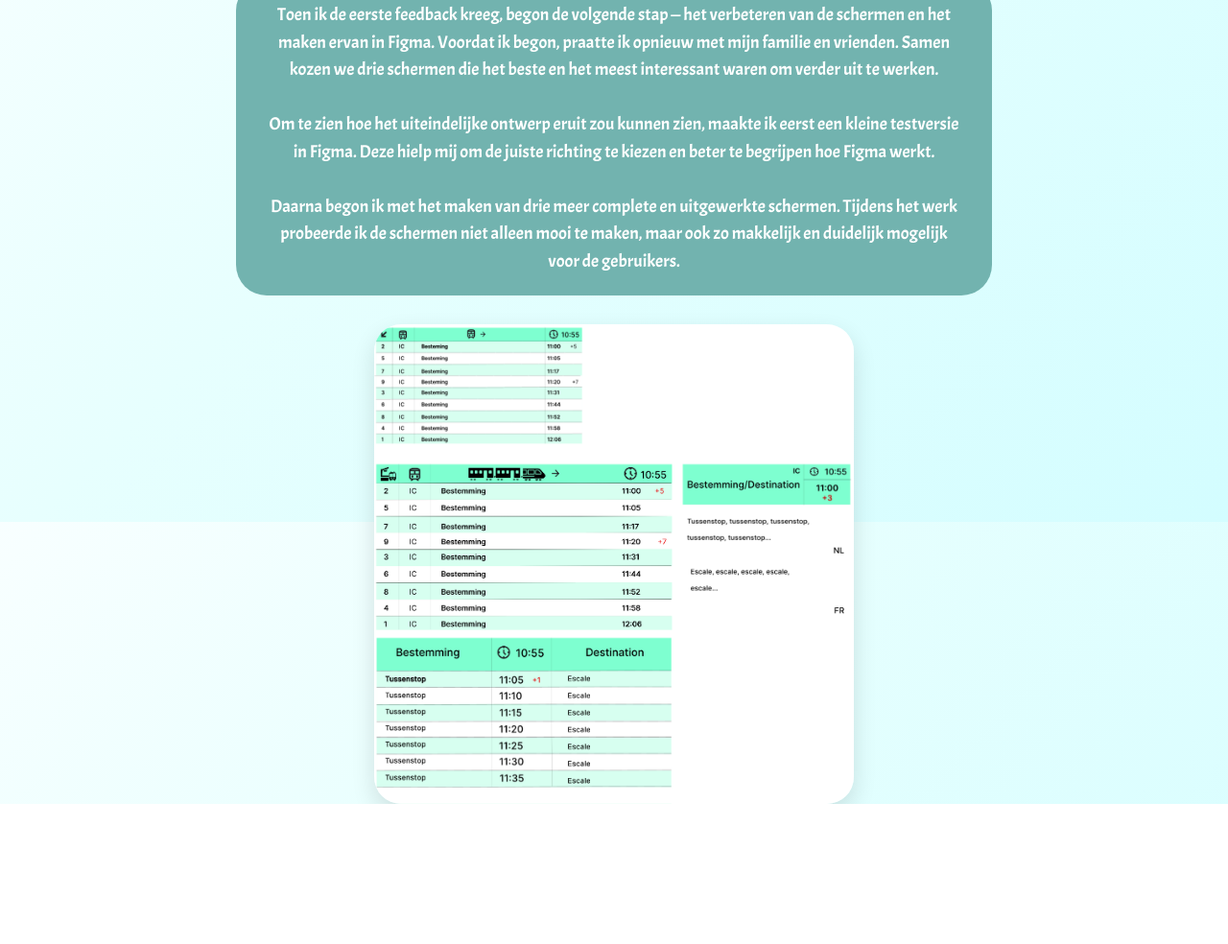
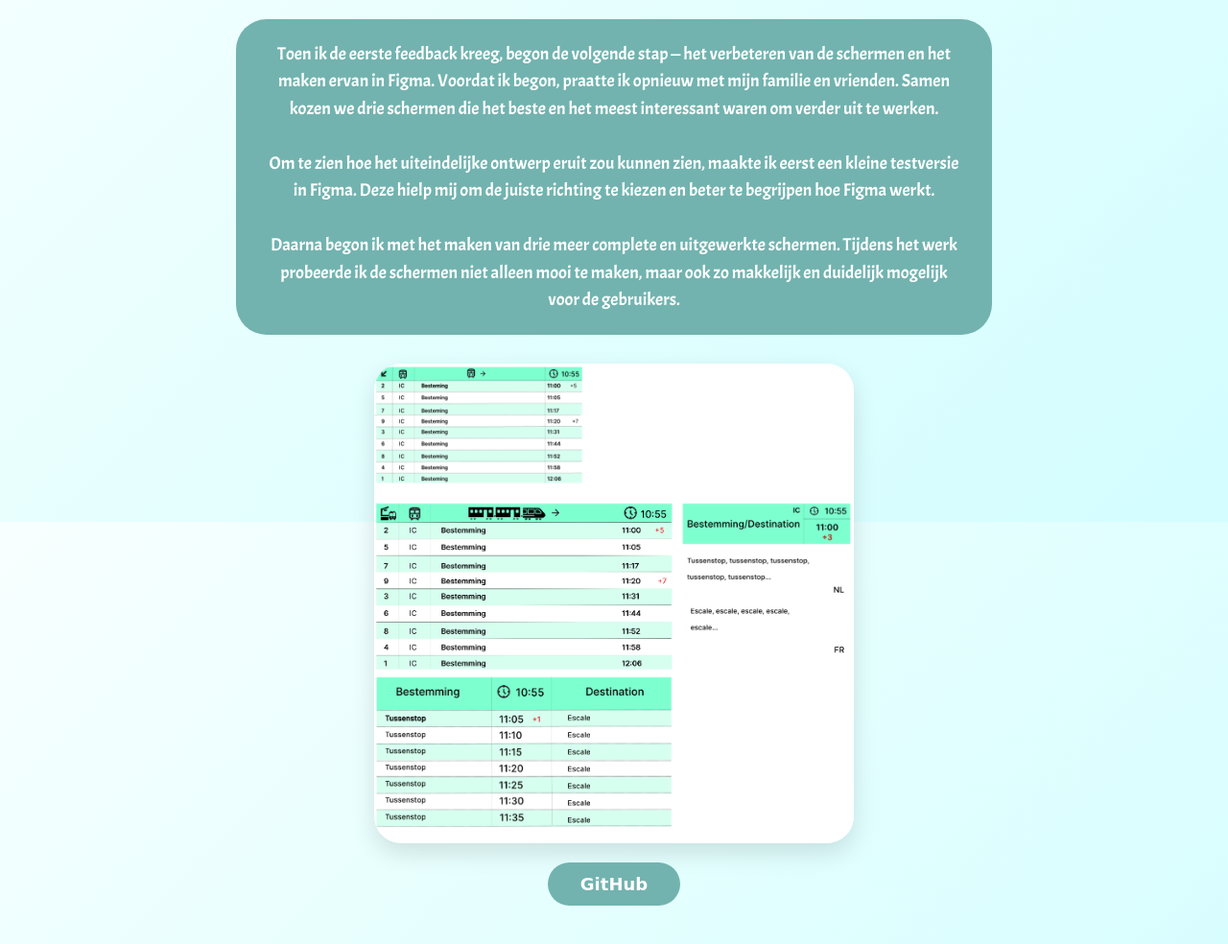
Before and after one commit to OleksandraZharinova/Projectdocumentatie_ZharinovaO, a website: page week3.html in a window 1280 px wide. Shown: the part 256-1240 px from the top of the page at 96% size. Before the commit the page ends 1094 px from the top, so only its background shows below. Drawn offline with Linux system fonts and the light colour scheme; a web font is replaced by a local one.

Commit message:
week3.html

```diff
--- a/week3.html
+++ b/week3.html
@@ -5,7 +5,7 @@
   <meta name="viewport" content="width=device-width, initial-scale=1.0" />
   <title>Week 3</title>
 
-  <!-- Zelfde Google Fonts als Week 1 -->
+  <!-- Google Fonts -->
   <link href="https://fonts.googleapis.com/css2?family=Chelsea+Market&family=Acme&display=swap" rel="stylesheet">
 
   <style>
@@ -23,7 +23,6 @@
     }
 
     body {
-      background: transparent;
       min-height: 100vh;
       font-family: "Chelsea Market", cursive;
       padding: 40px;
@@ -50,7 +49,6 @@
       text-decoration: none;
       cursor: pointer;
       z-index: 2000;
-      font-family: "Chelsea Market", cursive;
       transition: transform 0.15s ease, background-color 0.2s ease;
     }
 
@@ -78,7 +76,6 @@
       letter-spacing: 0.12em;
       font-weight: 600;
       margin-bottom: 5px;
-      font-family: "Chelsea Market", cursive;
     }
 
     .page-wrapper {
@@ -93,12 +90,11 @@
       padding: 22px 60px;
       border-radius: 55px;
       display: inline-block;
-      margin: 0 0 24px 0;
+      margin-bottom: 24px;
       text-transform: uppercase;
       letter-spacing: 0.14em;
       font-size: clamp(2.6rem, 6vw, 3.8rem);
       font-weight: 600;
-      font-family: "Chelsea Market", cursive;
     }
 
     /* ===== TEKST ===== */
@@ -107,7 +103,6 @@
       padding: 22px 34px;
       border-radius: 32px;
       font-size: 1.15rem;
-      font-weight: 500;
       max-width: 720px;
       margin: 0 auto 30px auto;
       line-height: 1.55;
@@ -123,9 +118,6 @@
       border-radius: 28px;
       box-shadow: 0 10px 25px rgba(0,0,0,0.12);
       cursor: pointer;
-      position: relative;
-      z-index: 1;
-      transform-origin: center center;
       transition: transform 0.4s ease-in-out;
     }
 
@@ -133,25 +125,47 @@
       transform: translateY(-115px) scale(1.45);
     }
 
+    /* ===== GITHUB KNOP ===== */
+    .github-bottom {
+      margin-top: 20px;
+      padding-bottom: 40px;
+      display: flex;
+      justify-content: center;
+    }
+
+    .side-btn {
+      background-color: #72b3af;
+      color: white;
+      text-decoration: none;
+      font-size: 18px;
+      padding: 12px 34px;
+      border-radius: 30px;
+      font-weight: 600;
+      transition: transform 0.15s ease, background-color 0.2s ease;
+    }
+
+    .side-btn:hover {
+      background-color: #6aa8a4;
+      transform: scale(1.06);
+    }
+
+    .button-animate {
+      animation: clickBounce 0.15s ease;
+    }
+
     /* ===== RESPONSIVE ===== */
     @media (max-width: 768px) {
-      body {
-        padding: 24px;
-      }
-
-      .week-image {
-        width: 90%;
-      }
-
-      .week-title {
-        padding: 18px 40px;
-      }
-
+      body { padding: 24px; }
+      .week-image { width: 90%; }
+      .week-title { padding: 18px 40px; }
       .back-btn {
         top: 16px;
         left: 16px;
         font-size: 13px;
         padding: 7px 16px;
+      }
+      .github-bottom {
+        margin-top: 60px;
       }
     }
   </style>
@@ -189,32 +203,45 @@
 
   </div>
 
+  <!-- GITHUB KNOP -->
+  <div class="github-bottom">
+    <a
+      href="https://github.com/OleksandraZharinova/Projectdocumentatie_ZharinovaO.git"
+      class="side-btn"
+      target="_blank"
+      rel="noopener noreferrer"
+      id="githubBtn"
+    >
+      GitHub
+    </a>
+  </div>
+
   <script>
-    // Click-animatie voor de terugknop
+    // Terugknop animatie
     const backBtn = document.getElementById("backBtn");
     backBtn.addEventListener("click", () => {
       backBtn.classList.add("animate");
       setTimeout(() => backBtn.classList.remove("animate"), 200);
     });
 
-    // Zelfde zoom/scroll gedrag als Week 1
+    // Afbeelding zoom
     const img = document.getElementById("weekImg");
-
     img.addEventListener("click", () => {
       const wasEnlarged = img.classList.contains("enlarged");
       img.classList.toggle("enlarged");
 
       if (!wasEnlarged) {
-        img.scrollIntoView({
-          behavior: "smooth",
-          block: "center"
-        });
+        img.scrollIntoView({ behavior: "smooth", block: "center" });
       } else {
-        window.scrollTo({
-          top: 0,
-          behavior: "smooth"
-        });
+        window.scrollTo({ top: 0, behavior: "smooth" });
       }
+    });
+
+    // GitHub knop animatie
+    const githubBtn = document.getElementById("githubBtn");
+    githubBtn.addEventListener("click", () => {
+      githubBtn.classList.add("button-animate");
+      setTimeout(() => githubBtn.classList.remove("button-animate"), 150);
     });
   </script>
 
```
